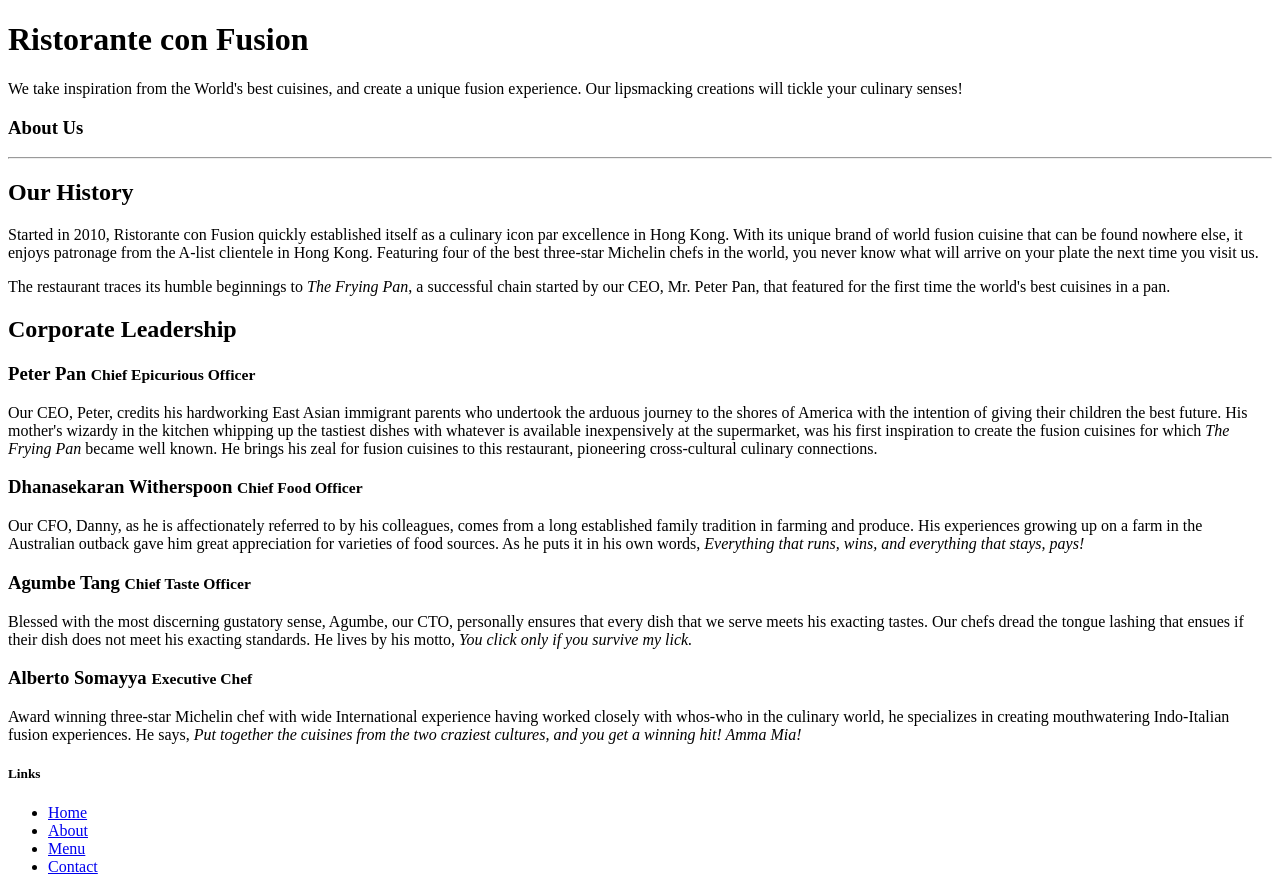
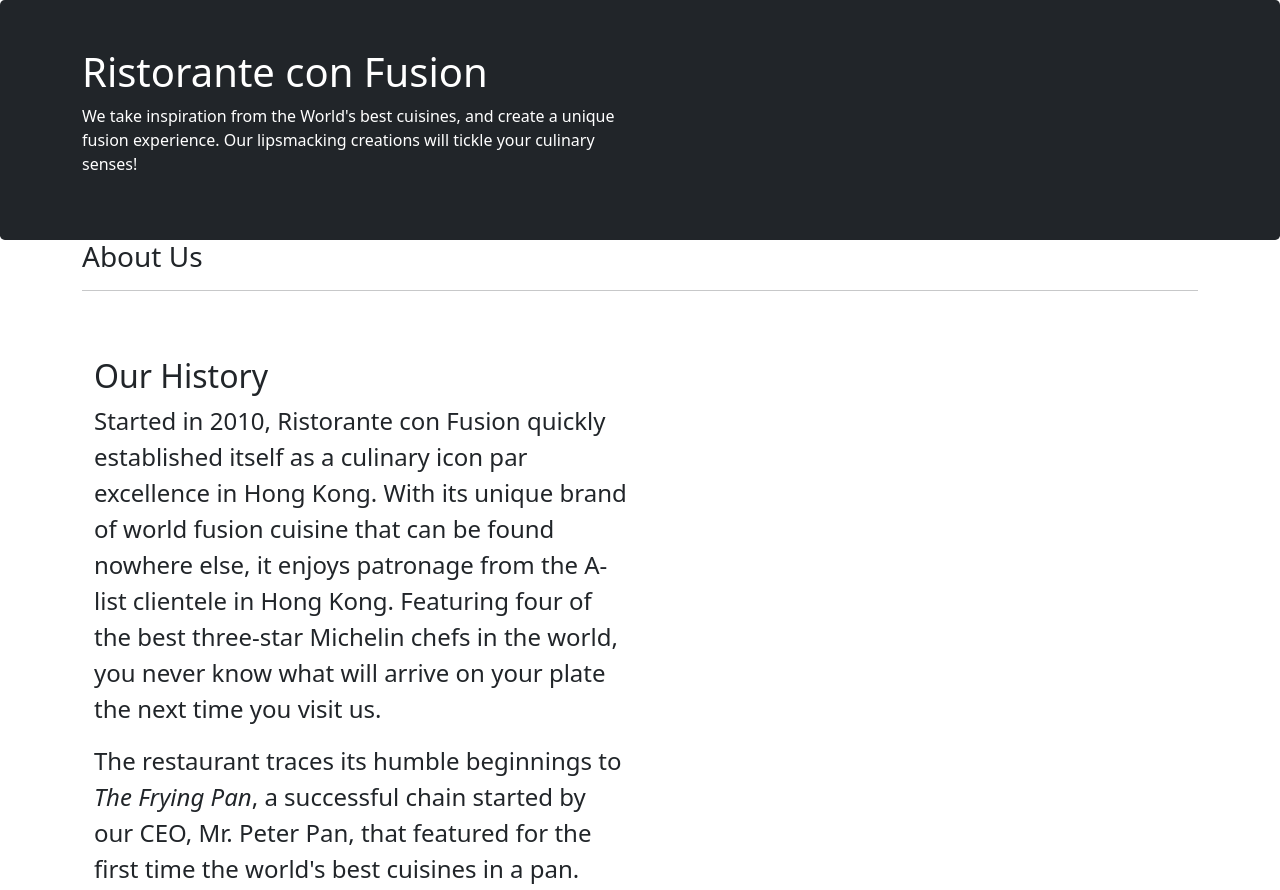
Before and after one commit to KoyoAli/git-test, a website: page aboutus.html in a window 1280 px wide. Shown: the top 890 px of the page. Drawn offline with nearby package versions, Linux system fonts and the light colour scheme.

Commit message:
Assignment 1 completed

```diff
--- a/aboutus.html
+++ b/aboutus.html
@@ -2,16 +2,24 @@
 <html lang="en">
 
 <head>
+  <!-- Required meta tags always come first -->
+    <meta charset="utf-8">
+    <meta name="viewport" content="width=device-width, initial-scale=1, shrink-to-fit=no">
+    <meta http-equiv="x-ua-compatible" content="ie=edge">
 
+    <!-- Bootstrap CSS -->
+    <link rel="stylesheet" href="node_modules/bootstrap/dist/css/bootstrap.min.css">
+    <link rel="stylesheet" href="css/styles.css">
     <title>Ristorante Con Fusion: About Us</title>
 
 </head>
 
 <body>
 
-    <header class="jumbotron">
+    <header>
+      <div class="h-100 p-5 text-white bg-dark rounded-3">
         <div class="container">
-            <div class="row row-header">
+            <div class="row row-header align-items-center">
                 <div class="col-12 col-sm-6">
                     <h1>Ristorante con Fusion</h1>
                     <p>We take inspiration from the World's best cuisines, and create a unique fusion experience. Our lipsmacking creations will tickle your culinary senses!</p>
@@ -20,38 +28,39 @@
                 </div>
             </div>
         </div>
+      </div>
     </header>
 
-    <div>
-        <div>
-            <div>
+    <div class="container">
+        <div row row-content>
+            <div col-12 col-sm-12>
                <h3>About Us</h3>
                <hr>
             </div>
         </div>
 
-        <div>
-            <div>
+        <div class="row row-content content align-items-center">
+            <div class="col-12 col-sm-6 col-md-6">
                 <h2>Our History</h2>
                 <p>Started in 2010, Ristorante con Fusion quickly established itself as a culinary icon par excellence in Hong Kong. With its unique brand of world fusion cuisine that can be found nowhere else, it enjoys patronage from the A-list clientele in Hong Kong.  Featuring four of the best three-star Michelin chefs in the world, you never know what will arrive on your plate the next time you visit us.</p>
                 <p>The restaurant traces its humble beginnings to <em>The Frying Pan</em>, a successful chain started by our CEO, Mr. Peter Pan, that featured for the first time the world's best cuisines in a pan.</p>
             </div>
-            <div>
+            <div class="col-auto col-sm-6 col-sm-6">
             </div>
         </div>
 
 
-        <div>
-            <div>
+        <div class="row row-content content align-items-center">
+            <div class="col-sm-12" >
                 <h2>Corporate Leadership</h2>
                 <h3>Peter Pan <small>Chief Epicurious Officer</small></h3>
-                <p>Our CEO, Peter, credits his hardworking East Asian immigrant parents who undertook the arduous journey to the shores of America with the intention of giving their children the best future. His mother's wizardy in the kitchen whipping up the tastiest dishes with whatever is available inexpensively at the supermarket, was his first inspiration to create the fusion cuisines for which <em>The Frying Pan</em> became well known. He brings his zeal for fusion cuisines to this restaurant, pioneering cross-cultural culinary connections.</p>
+                <p class="d-none d-sm-block">Our CEO, Peter, credits his hardworking East Asian immigrant parents who undertook the arduous journey to the shores of America with the intention of giving their children the best future. His mother's wizardy in the kitchen whipping up the tastiest dishes with whatever is available inexpensively at the supermarket, was his first inspiration to create the fusion cuisines for which <em>The Frying Pan</em> became well known. He brings his zeal for fusion cuisines to this restaurant, pioneering cross-cultural culinary connections.</p>
                 <h3>Dhanasekaran Witherspoon <small>Chief Food Officer</small></h3>
-                <p>Our CFO, Danny, as he is affectionately referred to by his colleagues, comes from a long established family tradition in farming and produce. His experiences growing up on a farm in the Australian outback gave him great appreciation for varieties of food sources. As he puts it in his own words, <em>Everything that runs, wins, and everything that stays, pays!</em></p>
+                <p class="d-none d-sm-block">Our CFO, Danny, as he is affectionately referred to by his colleagues, comes from a long established family tradition in farming and produce. His experiences growing up on a farm in the Australian outback gave him great appreciation for varieties of food sources. As he puts it in his own words, <em>Everything that runs, wins, and everything that stays, pays!</em></p>
                 <h3>Agumbe Tang <small>Chief Taste Officer</small></h3>
-                <p>Blessed with the most discerning gustatory sense, Agumbe, our CTO, personally ensures that every dish that we serve meets his exacting tastes. Our chefs dread the tongue lashing that ensues if their dish does not meet his exacting standards. He lives by his motto, <em>You click only if you survive my lick.</em></p>
+                <p class="d-none d-sm-block">Blessed with the most discerning gustatory sense, Agumbe, our CTO, personally ensures that every dish that we serve meets his exacting tastes. Our chefs dread the tongue lashing that ensues if their dish does not meet his exacting standards. He lives by his motto, <em>You click only if you survive my lick.</em></p>
                 <h3>Alberto Somayya <small>Executive Chef</small></h3>
-                <p>Award winning three-star Michelin chef with wide International experience having worked closely with whos-who in the culinary world, he specializes in creating mouthwatering Indo-Italian fusion experiences. He says, <em>Put together the cuisines from the two craziest cultures, and you get a winning hit! Amma Mia!</em></p>
+                <p class="d-none d-sm-block">Award winning three-star Michelin chef with wide International experience having worked closely with whos-who in the culinary world, he specializes in creating mouthwatering Indo-Italian fusion experiences. He says, <em>Put together the cuisines from the two craziest cultures, and you get a winning hit! Amma Mia!</em></p>
             </div>
        </div>
 
@@ -98,7 +107,8 @@
            </div>
         </div>
     </footer>
-
+    <script src="node_modules/popper.js/dist/umd/popper.min.js"></script>
+    <script src="node_modules/bootstrap/dist/js/bootstrap.min.js"></script>
 </body>
 
 </html>
--- a/css/styles.css
+++ b/css/styles.css
@@ -22,5 +22,5 @@
  }
 
  .content{
-   font-size: 120%
+   font-size: 150%
  }
```
Also changed, not shown: index.html (+3 -3 lines).
